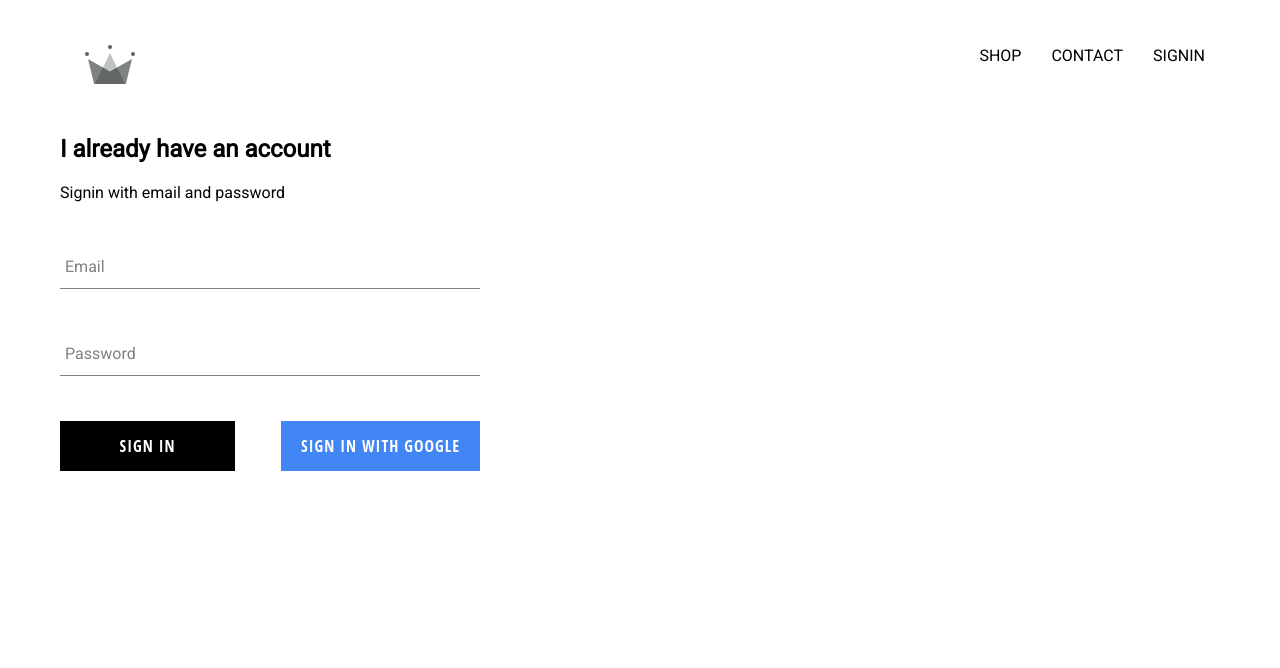
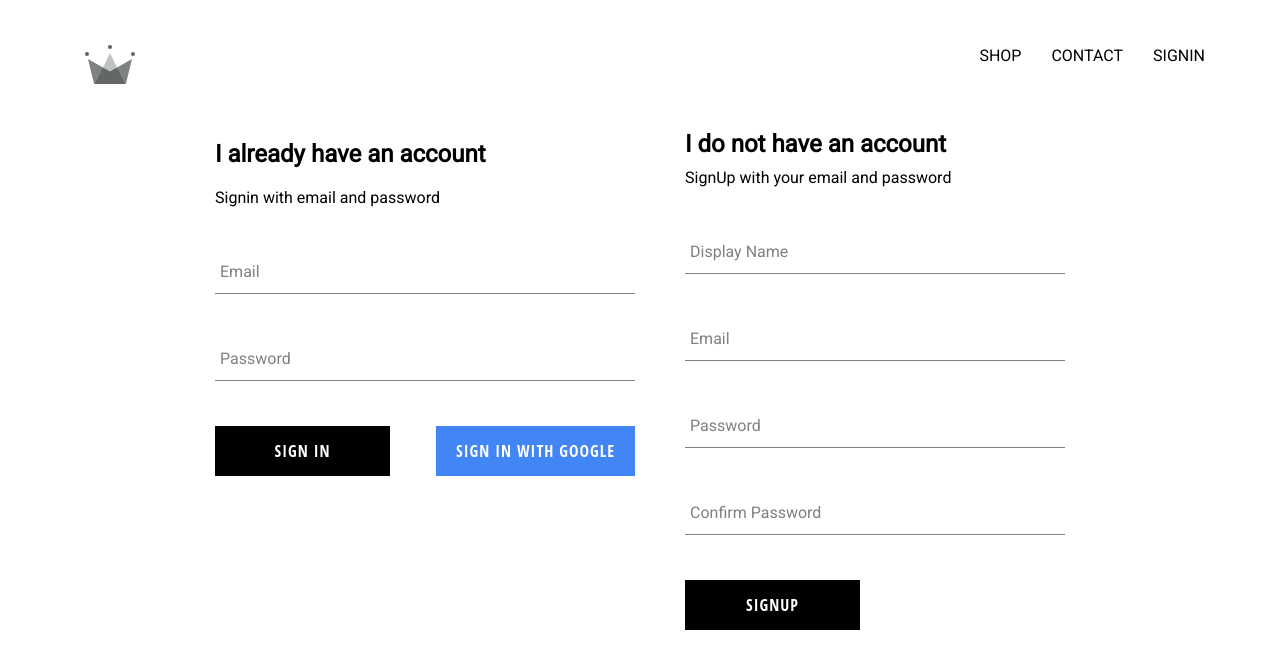
Before and after one commit to Mythireyan/Zeal-Clothing, a React (Create React App) app: page /signIn in a window 1280 px wide. Shown: the top 668 px of the page. Built offline with nearby package versions, Linux system fonts and the light colour scheme; no server answers.

Commit message:
signIn and signUp component

```diff
--- a/src/App.js
+++ b/src/App.js
@@ -5,7 +5,7 @@ import HomePage from './Pages/HomePage/HomePage';
 import ShopPage from './Pages/ShopPage/ShopPage';
 import Header from './Components/Header/Header';
 import SignInSignUpPage from './Pages/SignIn-SignUp-Page/SignIn-SignUp-Page';
-import {auth} from './Firebase/FirebaseUtility';
+import {auth, createUserProfileDocument } from './Firebase/FirebaseUtility';
 
 
 class  App extends React.Component{
@@ -20,10 +20,23 @@ class  App extends React.Component{
   unSubscribeFromAuth = null;
 
   componentDidMount(){
-    this.unSubscribeFromAuth =  auth.onAuthStateChanged(user =>{
-      this.setState({currentUser : user});
+    this.unSubscribeFromAuth =  auth.onAuthStateChanged(async userAuth =>{
+      if(userAuth){
+        const userRef = await createUserProfileDocument(userAuth);
 
-      console.log(user);
+        userRef.onSnapshot(snapShot =>{
+          this.setState({
+            currentUser:{
+              id: snapShot.id,
+              ...snapShot.data(),
+            }
+          });
+          console.log(this.state);
+        });
+      }
+      else{
+        this.setState({currentUser:userAuth});
+      }
     });
   }
 
--- a/src/Components/SignIn/SignIn.js
+++ b/src/Components/SignIn/SignIn.js
@@ -2,7 +2,7 @@ import React from 'react';
 import './SignIn.scss';
 import FormInput from '../FormInput/FormInput';
 import CustomButton from '../CustomButton/CustomButton';
-import {signInWithGoogle} from '../../Firebase/FirebaseUtility';
+import {auth,signInWithGoogle} from '../../Firebase/FirebaseUtility';
 
 class SignIn extends  React.Component{
 	constructor(props){
@@ -11,12 +11,24 @@ class SignIn extends  React.Component{
 		this.state={
 			email:'',
 			password:'',
-		}
+		};
 	}
 
 	handleSubmit=(e)=>{
 		e.preventDefault();
-		this.setState({email:'', password:''})
+		const {email,password} = this.state;
+
+		try{
+			auth.signInWithEmailAndPassword(email,password);
+
+				this.setState({
+				email:'',
+				password:'',
+			})
+			window.location.reload();
+		}catch(error){
+			console.log(error)
+		}
 	}
 
 	handleChange=(e)=>{
@@ -48,7 +60,7 @@ class SignIn extends  React.Component{
 					label='Password'
 					required/>
 					<div className='buttons'>
-						<CustomButton type='submit' value='submit form'>Sign In </CustomButton>
+						<CustomButton type='submit'>Sign In </CustomButton>
 						<CustomButton isGoogleSignIn={true} onClick={signInWithGoogle}>Sign In With Google</CustomButton>
 					</div>
 
--- /dev/null
+++ b/src/Components/SignUp/SignUp.js
@@ -0,0 +1,108 @@
+import React from 'react';
+import FormInput from '../FormInput/FormInput';
+import CustomButton from '../CustomButton/CustomButton';
+import {auth,createUserProfileDocument} from '../../Firebase/FirebaseUtility';
+import './SignUp.scss';
+
+class SignUp extends React.Component{
+	constructor(){
+		super();
+
+		this.state={
+			displayName:'',
+			email:'',
+			password:'',
+			confirmPassword:'',
+		}
+	}
+
+handleSubmit = async event => {
+	event.preventDefault();
+
+	const {displayName, email, password,confirmPassword} = this.state;
+
+	if(password!==confirmPassword){
+		alert('Password does not match');
+		return;
+	}
+
+	if(password.length < 6){
+		alert('Your Password should be atleast 6 characters');
+	}
+
+	try{
+		const {user} =  await auth.createUserWithEmailAndPassword(email, password);
+		await createUserProfileDocument(user, {displayName});
+
+		setTimeout(()=>{
+			this.setState({
+			displayName:"",
+			email:'',
+			password:'',
+			confirmPassword:'',
+		})
+		},1000)
+
+		console.log(this.state);
+	}catch(error){
+		console.log(error);
+	}
+};
+
+handleChange = event=>{
+	const{name,value}=event.target;
+
+	this.setState({
+		[name]:value,
+	})
+}
+
+	render(){
+		const {displayName, email,password} = this.state;
+		return(
+			<div className='signUp'>
+				<h2 className='title'>I do not have an account</h2>
+				<span>SignUp with your email and password</span>
+				<form className='signUpForm' onSubmit={this.handleSubmit}>
+					<FormInput
+						type='text'
+						name='displayName'
+						value={displayName}
+						onChange={this.handleChange}
+						label='Display Name'
+						required
+					/>
+					<FormInput
+						type='email'
+						name='email'
+						value={email}
+						onChange={this.handleChange}
+						label='Email'
+						required
+					/>
+					<FormInput
+						type='password'
+						name='password'
+						value={password}
+						onChange={this.handleChange}
+						label='Password'
+						required
+					/>
+					<FormInput
+						type='password'
+						name='confirmPassword'
+						value={this.state.confirmPassword}
+						onChange={this.handleChange}
+						label='Confirm Password'
+						required
+					/>
+					<CustomButton type='submit'>SignUp</CustomButton>
+				</form>
+			</div>
+			)
+	}
+}
+
+
+
+export default SignUp;
--- /dev/null
+++ b/src/Components/SignUp/SignUp.scss
@@ -0,0 +1,9 @@
+.signUp{
+	display: flex;
+	flex-direction: column;
+	width: 380px;
+
+	.title{
+		margin:10px 0;
+	}
+}
--- a/src/Firebase/FirebaseUtility.js
+++ b/src/Firebase/FirebaseUtility.js
@@ -13,6 +13,30 @@ const config={
     measurementId: "G-LLJ1PR1TNT"
 }
 
+export const createUserProfileDocument = async (userAuth, addtionalData) =>{
+	if(!userAuth){
+		return;
+	}
+	const userRef = firestore.doc(`users/${userAuth.uid}`) ;
+	const snapshot =await userRef.get();
+
+	if(!snapshot.exists){
+		const {displayName, email} = userAuth;
+		const createdAt = new Date();
+		try{
+			await userRef.set({
+				displayName,
+				email,
+				createdAt,
+				...addtionalData
+			})
+		}catch(error){
+			console.log('There is an error:', error.message);
+		}
+	}
+	return userRef;
+}
+
 firebase.initializeApp(config);
 
 export const auth = firebase.auth();
--- a/src/Pages/SignIn-SignUp-Page/SignIn-SignUp-Page.js
+++ b/src/Pages/SignIn-SignUp-Page/SignIn-SignUp-Page.js
@@ -1,12 +1,13 @@
 import React from 'react';
 import './SignIn-SignUp-Page.scss';
 import SignIn from '../../Components/SignIn/SignIn';
+import SignUp from '../../Components/SignUp/SignUp';
 
 function SignInSignUpPage(){
 	return(
 		<div className='signIn-signUp-page'>
-			<SignIn/>
-			  {/*<SignUp/>*/}
+			  <SignIn/>
+			  <SignUp/>
 		</div>
 	)
 }
--- a/src/Pages/SignIn-SignUp-Page/SignIn-SignUp-Page.scss
+++ b/src/Pages/SignIn-SignUp-Page/SignIn-SignUp-Page.scss
@@ -0,0 +1,6 @@
+.signIn-signUp-page{
+	width: 850px;
+	display: flex;
+	justify-content: space-between;
+	margin: 30px auto;
+}
```
Also changed, not shown: 1 other file (tests, documents, lock files or other folders).
